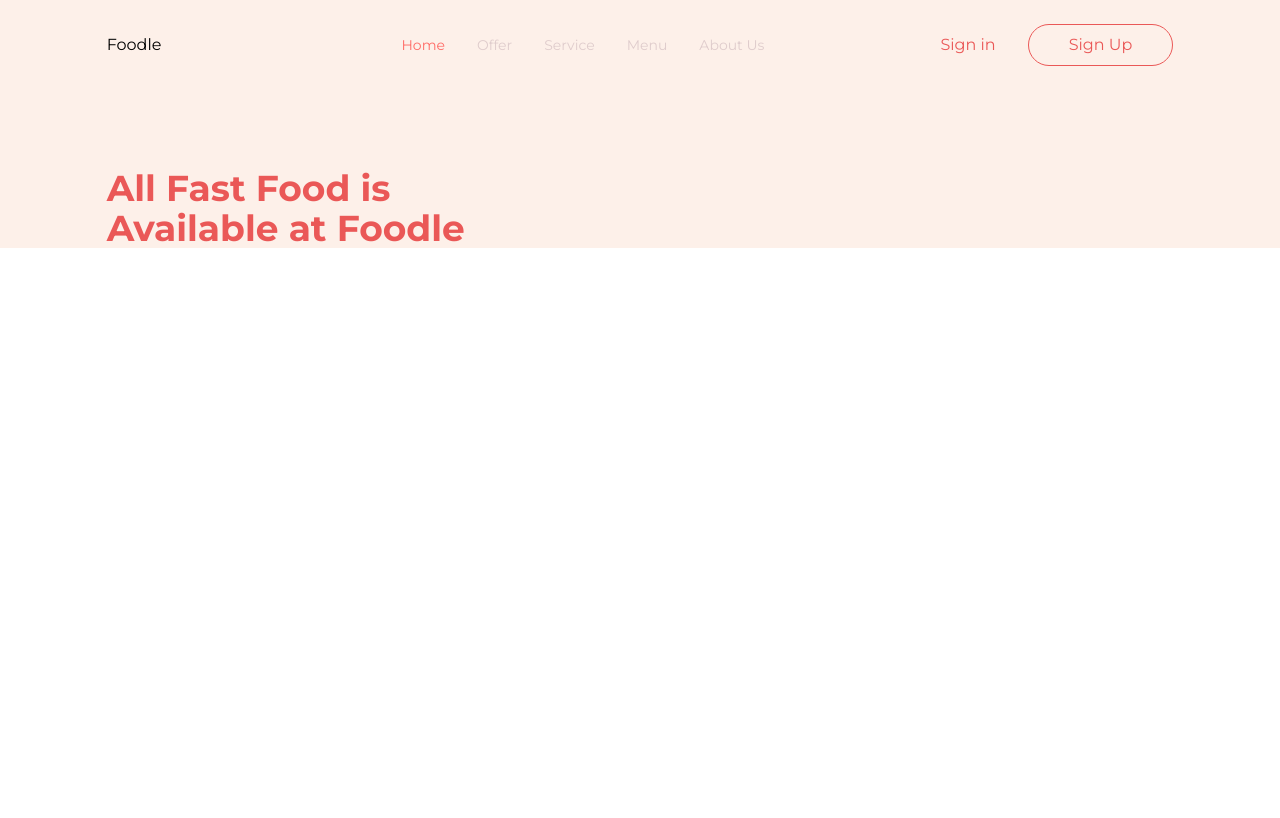
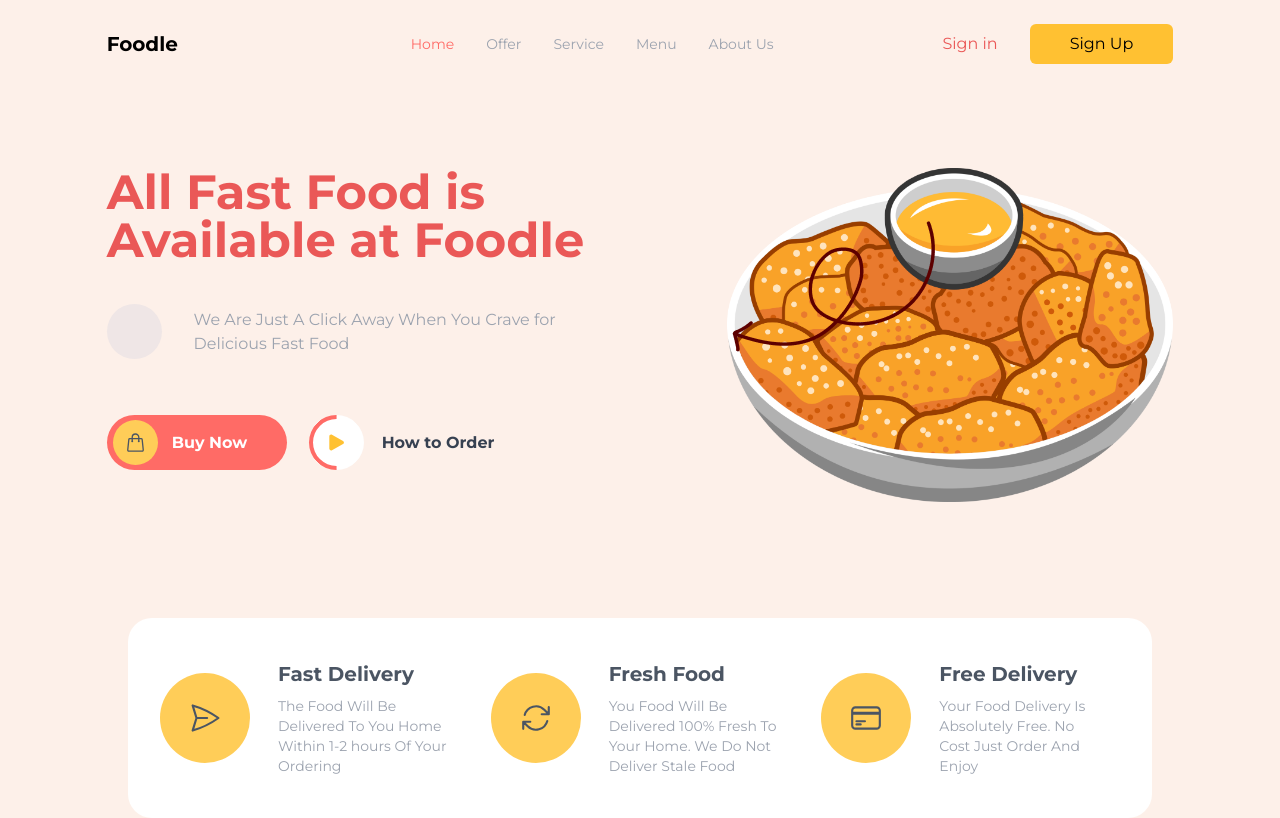
Before and after one commit to SemyonDyachenko/foodleshop, a React (Vite) app: page / in a window 1280 px wide. Built offline with nearby package versions, Linux system fonts and the light colour scheme.

Commit message:
home page complete

```diff
--- a/src/App.tsx
+++ b/src/App.tsx
@@ -1,4 +1,4 @@
-import { useState } from "react"
+import { useState, useEffect } from "react"
 import Navbar from "@/scenes/navbar"
 import { LangType, SelectedPage } from "@/shared/types"
 import Home from "@/scenes/home"
@@ -7,10 +7,25 @@ function App() {
   const [selectedPage, setSelectedPage] = useState<SelectedPage>(
     SelectedPage.Home
   )
+  const [isTopOfPage, setIsTopOfPage] = useState(true)
+
+  useEffect(() => {
+    const handleScroll = () => {
+      if (window.scrollY === 0) {
+        setIsTopOfPage(true)
+        setSelectedPage(SelectedPage.Home)
+      }
+      handleScroll
+      if (window.scrollY !== 0) setIsTopOfPage(false)
+    }
+    window.addEventListener("scroll", handleScroll)
+    return () => window.removeEventListener("scroll", handleScroll)
+  }, [])
 
   return (
     <div className="App">
       <Navbar
+        isTopOfPage={isTopOfPage}
         lang={LangType.ENG}
         selectedPage={selectedPage}
         setSelectedPage={setSelectedPage}
--- a/src/index.css
+++ b/src/index.css
@@ -12,4 +12,5 @@ body,
   width: 100%;
   font-family: "DM Sans", sans-serif;
   font-family: "Montserrat", sans-serif;
+  background-color: #fdf0e9;
 }
--- /dev/null
+++ b/src/scenes/home/FeatureCard.tsx
@@ -0,0 +1,23 @@
+type Props = {
+  icon: React.ReactNode
+  title?: string
+  description?: string
+}
+
+const FeatureCard = ({ icon, title, description }: Props) => {
+  return (
+    <div className="flex w-1/3 items-center justify-between gap-4">
+      <div className="flex h-[90px] w-[90px] justify-center rounded-full bg-secondary-400 p-7 text-gray-600">
+        {icon}
+      </div>
+      <div className="mx-3">
+        <div className="text-xl font-bold text-gray-600">
+          <h2>{title}</h2>
+        </div>
+        <div className="mt-2 text-sm text-gray-400">{description}</div>
+      </div>
+    </div>
+  )
+}
+
+export default FeatureCard
--- a/src/scenes/home/index.tsx
+++ b/src/scenes/home/index.tsx
@@ -1,5 +1,36 @@
 import HText from "@/shared/HText"
 import { SelectedPage } from "@/shared/types"
+import HomePageImage from "@/assets/HomePageImage.png"
+import HomePageArrow from "@/assets/Arrow.png"
+import { PlayIcon } from "@heroicons/react/24/solid"
+import {
+  ShoppingBagIcon,
+  PaperAirplaneIcon,
+  ArrowPathIcon,
+  CreditCardIcon,
+} from "@heroicons/react/24/outline"
+import FeatureCard from "./FeatureCard"
+
+const features = [
+  {
+    icon: <PaperAirplaneIcon />,
+    title: "Fast Delivery",
+    description:
+      "The Food Will Be Delivered To You Home Within 1-2 hours Of Your Ordering",
+  },
+  {
+    icon: <ArrowPathIcon />,
+    title: "Fresh Food",
+    description:
+      "You Food Will Be Delivered 100% Fresh To Your Home. We Do Not Deliver Stale Food",
+  },
+  {
+    icon: <CreditCardIcon />,
+    title: "Free Delivery",
+    description:
+      "Your Food Delivery Is Absolutely Free. No Cost Just Order And Enjoy",
+  },
+]
 
 type Props = {
   selectedPage: SelectedPage
@@ -12,17 +43,54 @@ const Home = ({ selectedPage, setSelectedPage }: Props) => {
       id="home"
       className="gap-16 bg-primary-600 py-10 md:h-full md:pb-0"
     >
-      <div className="z-10 mx-auto mt-32 w-5/6">
+      <div className="z-10 mx-auto mt-32 flex w-5/6 justify-between">
         <div>
-          <div className="w-2/5">
+          <div className="w-4/5">
             <div>
-              <HText>All Fast Food is</HText>
-              <HText> Available at Foodle</HText>
+              <HText className="text-5xl">All Fast Food is</HText>
+              <HText className="text-5xl"> Available at Foodle</HText>
+            </div>
+            <div className="flex items-center gap-8 py-10">
+              <div className="h-[55px] w-[70px] rounded-full bg-gray-50"></div>
+              <p className="text-gray-400">
+                We Are Just A Click Away When You Crave for Delicious Fast Food{" "}
+              </p>
+            </div>
+            <div className="itmes-center flex gap-4 py-4">
+              <div className="flex h-[55px] w-[180px] items-center rounded-full  bg-primary-500">
+                <div className="item-center mx-1.5 flex h-[45px] w-[45px] justify-center rounded-full bg-secondary-400">
+                  <ShoppingBagIcon className="p-3 text-sm text-gray-600" />
+                </div>
+                <div className="text-md px-2 font-bold text-white">Buy Now</div>
+              </div>
+
+              <div className="flex items-center gap-3">
+                <div className=" mx-1.5 flex h-[55px] w-[55px] -rotate-45 items-center justify-center rounded-full  border-4 border-primary-500 border-b-transparent border-r-transparent bg-white">
+                  <PlayIcon className="rotate-45 p-3 text-secondary-500 " />
+                </div>
+                <div className="font-bold text-gray-700">How to Order</div>
+              </div>
             </div>
           </div>
         </div>
 
-        <div></div>
+        <div className="h-[450px] w-[450px]">
+          <div className="-left-50 -top-25 absolute z-[1]">
+            <img alt="arrow" src={HomePageArrow} />
+          </div>
+          <img alt="photo" src={HomePageImage} />
+        </div>
+      </div>
+      <div className="mx-auto h-[200px] w-4/5 rounded-3xl bg-white p-8">
+        <div className="flex h-full items-center gap-8">
+          {features.map((card) => (
+            <FeatureCard
+              icon={card.icon}
+              title={card.title}
+              description={card.description}
+            />
+          ))}
+        </div>
       </div>
     </section>
   )
--- a/src/scenes/navbar/Link.tsx
+++ b/src/scenes/navbar/Link.tsx
@@ -13,9 +13,9 @@ const Link = ({ page, selectedPage, setSelectedPage }: Props) => {
   return (
     <AnchorLink
       className={`${
-        selectedPage === lowerCasePage ? "text-primary-500" : "text-gray-100"
+        selectedPage === lowerCasePage ? "text-primary-500" : "text-gray-400"
       }
-        transition duration-500 hover:text-primary-300
+        transition duration-500 hover:text-primary-300 hover:underline hover:underline-offset-4
       `}
       href={`#${lowerCasePage}`}
       onClick={() => setSelectedPage(lowerCasePage)}
--- a/src/scenes/navbar/index.tsx
+++ b/src/scenes/navbar/index.tsx
@@ -6,16 +6,25 @@ type Props = {
   lang: LangType
   selectedPage: SelectedPage
   setSelectedPage: (value: SelectedPage) => void
+  isTopOfPage?: boolean
 }
 
-const Navbar = ({ lang, selectedPage, setSelectedPage }: Props) => {
+const Navbar = ({
+  isTopOfPage,
+  lang,
+  selectedPage,
+  setSelectedPage,
+}: Props) => {
   const flexBetween = "flex items-center justify-between"
+  const navbarStyles = isTopOfPage ? "" : "bg-primary-100"
   return (
     <nav>
-      <div className={`${flexBetween} fixed top-0 z-30 w-full  py-6`}>
+      <div
+        className={`${flexBetween} ${navbarStyles} fixed top-0 z-30 w-full  py-6`}
+      >
         <div className={`${flexBetween} mx-auto w-5/6`}>
           <div className={`${flexBetween} w-full gap-16`}>
-            <h1>Foodle</h1>
+            <h1 className="text-xl font-bold">Foodle</h1>
 
             <div className={`${flexBetween} w-full`}>
               <div className={`${flexBetween} mx-auto gap-8 text-sm`}>
@@ -48,7 +57,7 @@ const Navbar = ({ lang, selectedPage, setSelectedPage }: Props) => {
               <div className={`${flexBetween} gap-8`}>
                 <p className="text-md text-primary-300">Sign in</p>
                 <ActionButton
-                  className="text-primary-300"
+                  className="text-md text-black transition-all"
                   setSelectedPage={setSelectedPage}
                 >
                   Sign Up
--- a/src/shared/ActionButton.tsx
+++ b/src/shared/ActionButton.tsx
@@ -4,14 +4,15 @@ import { SelectedPage } from "./types"
 type Props = {
   setSelectedPage: (value: SelectedPage) => void
   children: React.ReactNode
-  className: string
+  className?: string
 }
 
 const ActionButton = ({ setSelectedPage, className, children }: Props) => {
   return (
     <AnchorLink
       onClick={() => setSelectedPage(SelectedPage.Home)}
-      className={`cursor-pointer rounded-3xl border border-primary-300 px-10 py-2 transition-all hover:bg-primary-300 hover:text-white ${className}`}
+      href={"#"}
+      className={`rounded-md bg-secondary-500 px-10 py-2 hover:bg-primary-500 hover:text-white ${className}`}
     >
       {children}
     </AnchorLink>
--- a/src/shared/HText.tsx
+++ b/src/shared/HText.tsx
@@ -1,10 +1,13 @@
 type Props = {
+  className?: string
   children: string
 }
 
-const HText = ({ children }: Props) => {
+const HText = ({ className, children }: Props) => {
   return (
-    <h1 className="basis-3/5 font-montserrat text-4xl font-bold text-primary-300">
+    <h1
+      className={`basis-3/5 font-montserrat font-bold text-primary-300 ${className}`}
+    >
       {children}
     </h1>
   )
```
Also changed, not shown: src/assets/Arrow.png (added), src/assets/HomePageImage.png (added).
